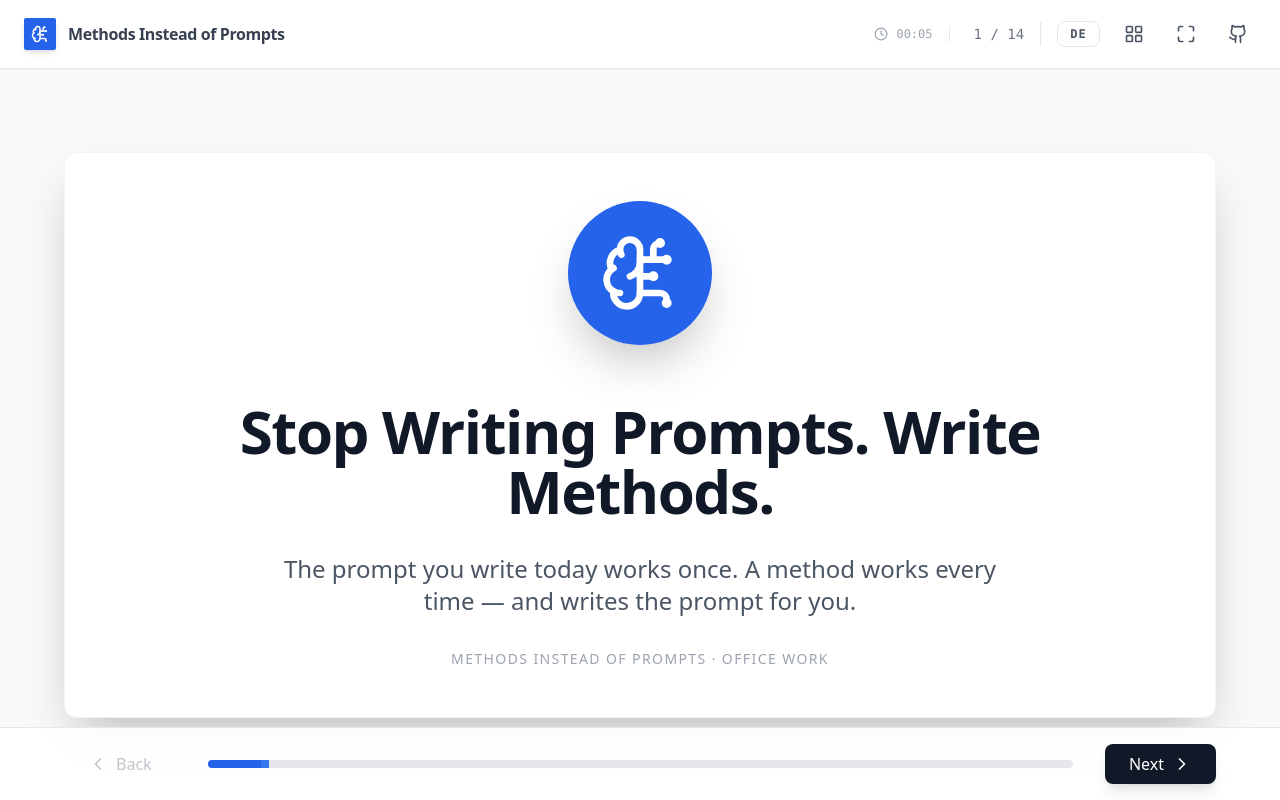
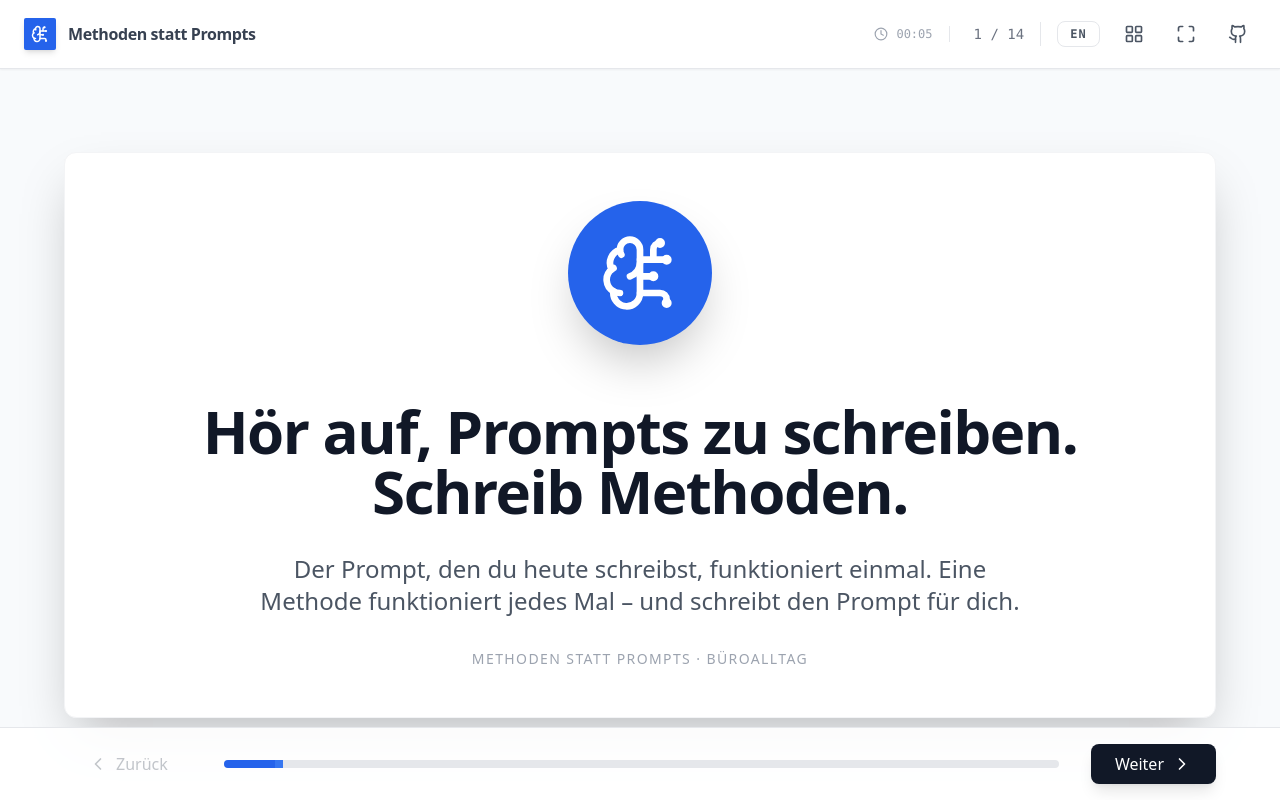
Before and after one commit to voku/Prompt_Intro, a React (Vite) app: page / in a window 1280 px wide. Built offline with nearby package versions, Linux system fonts and the light colour scheme.

Commit message:
fix(presentation): default to German for team talk

```diff
--- a/App.tsx
+++ b/App.tsx
@@ -9,7 +9,7 @@ const App: React.FC = () => {
   const [currentSlideIndex, setCurrentSlideIndex] = useState(0);
   const [isGridOpen, setIsGridOpen] = useState(false);
   const [elapsedSeconds, setElapsedSeconds] = useState(0);
-  const [lang, setLang] = useState<Lang>('en');
+  const [lang, setLang] = useState<Lang>('de');
   const touchStartRef = useRef<{ x: number; y: number } | null>(null);
   const touchEndRef = useRef<{ x: number; y: number } | null>(null);
 
```
